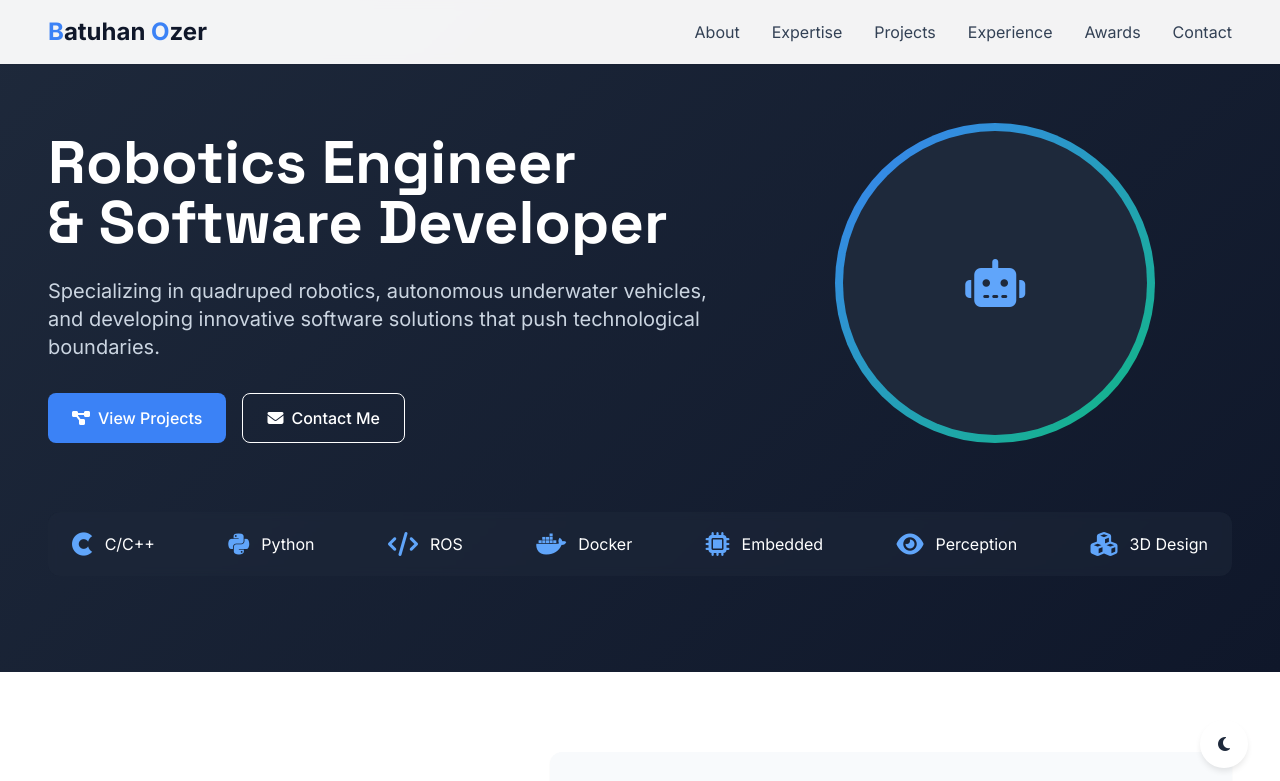
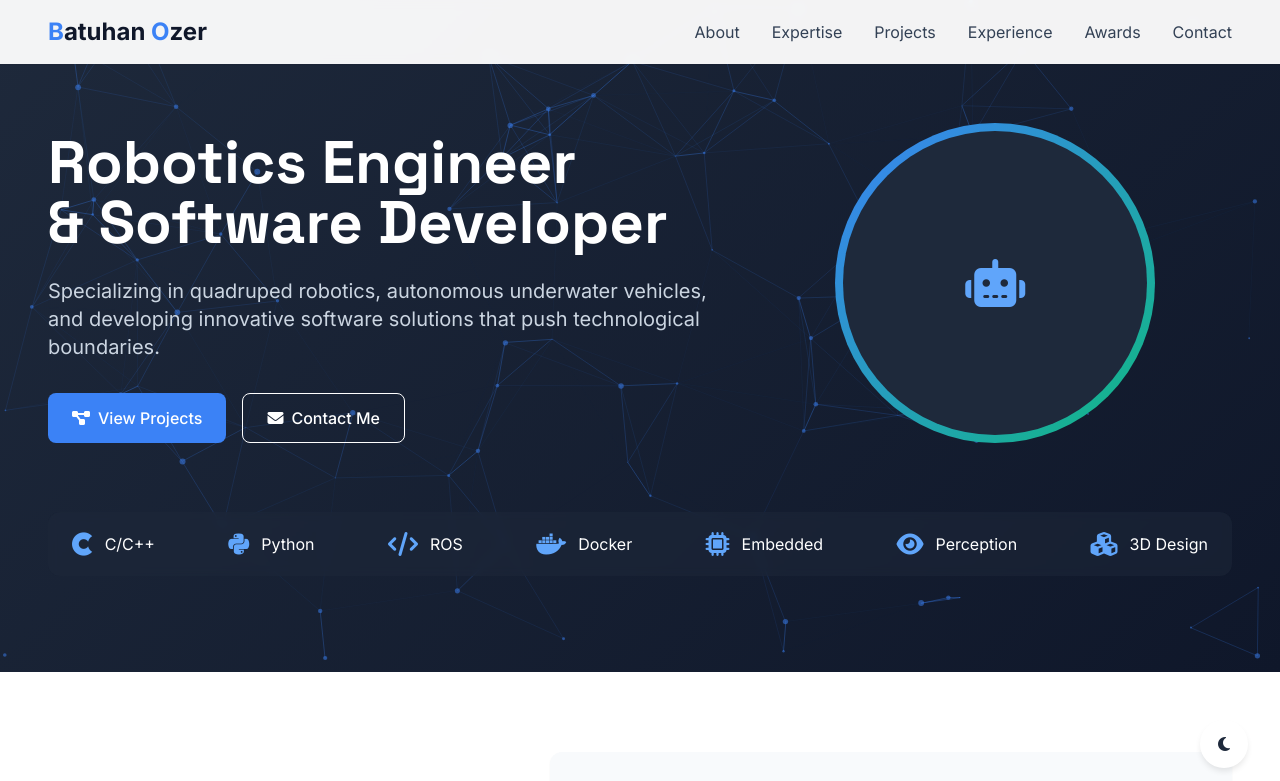
Before and after one commit to batuhanozer/batuhanozer.github.io, a plain HTML site: page website.html in a window 1280 px wide. Shown: the top 781 px of the page. Drawn offline with nearby package versions, Linux system fonts and the light colour scheme.

Commit message:
added particle effect to hero

```diff
--- a/website.html
+++ b/website.html
@@ -399,6 +399,26 @@
                 left: 50%;
             }
         }
+
+        .hero-section {
+            position: relative;
+            /* Optionally, set an explicit height if needed */
+            /* height: 100vh; */
+        }
+
+        #particles-js {
+            position: absolute;
+            width: 100%;
+            height: 100%;
+            top: 0;
+            left: 0;
+            z-index: 0;
+        }
+
+        .hero-content {
+            position: relative;
+            z-index: 10;
+        }
     </style>
 </head>
 
@@ -445,8 +465,10 @@
     </nav>
 
     <!-- Hero Section -->
-    <section id="hero" class="pt-24 pb-16 md:pt-32 md:pb-24 hero-gradient text-white">
-        <div class="container mx-auto px-6 md:px-12">
+    <section id="hero"
+        class="hero-section relative overflow-hidden pt-24 pb-16 md:pt-32 md:pb-24 hero-gradient text-white">
+        <div id="particles-js" class="absolute inset-0 z-0"></div>
+        <div class="hero-content container mx-auto px-6 md:px-12">
             <div class="flex flex-col md:flex-row items-center">
                 <div class="md:w-3/5 mb-12 md:mb-0">
                     <h1 class="text-4xl md:text-5xl lg:text-6xl font-bold mb-6 leading-tight">
@@ -1313,6 +1335,33 @@
             }
         });
     </script>
+
+    <script src="https://cdnjs.cloudflare.com/ajax/libs/particles.js/2.0.0/particles.min.js"></script>
+    <script>
+        particlesJS('particles-js', {
+            particles: {
+                number: { value: 80, density: { enable: true, value_area: 800 } },
+                color: { value: "#3b82f6" },
+                opacity: { value: 0.5 },
+                size: { value: 3, random: true },
+                line_linked: { enable: true, distance: 150, color: "#3b82f6", opacity: 0.4, width: 1 },
+                move: { enable: true, speed: 2, out_mode: "bounce", bounce: true }
+            },
+            interactivity: {
+                detect_on: "window",  // Change from "canvas" to "window"
+                events: {
+                    onhover: { enable: true, mode: "repulse" },
+                    onclick: { enable: true, mode: "push" }
+                },
+                modes: {
+                    push: { particles_nb: 4 },  // Fewer particles for a softer effect
+                    repulse: { distance: 100, duration: 0.4 }
+                }
+            }
+        });
+
+    </script>
+
 </body>
 
 </html>
```
